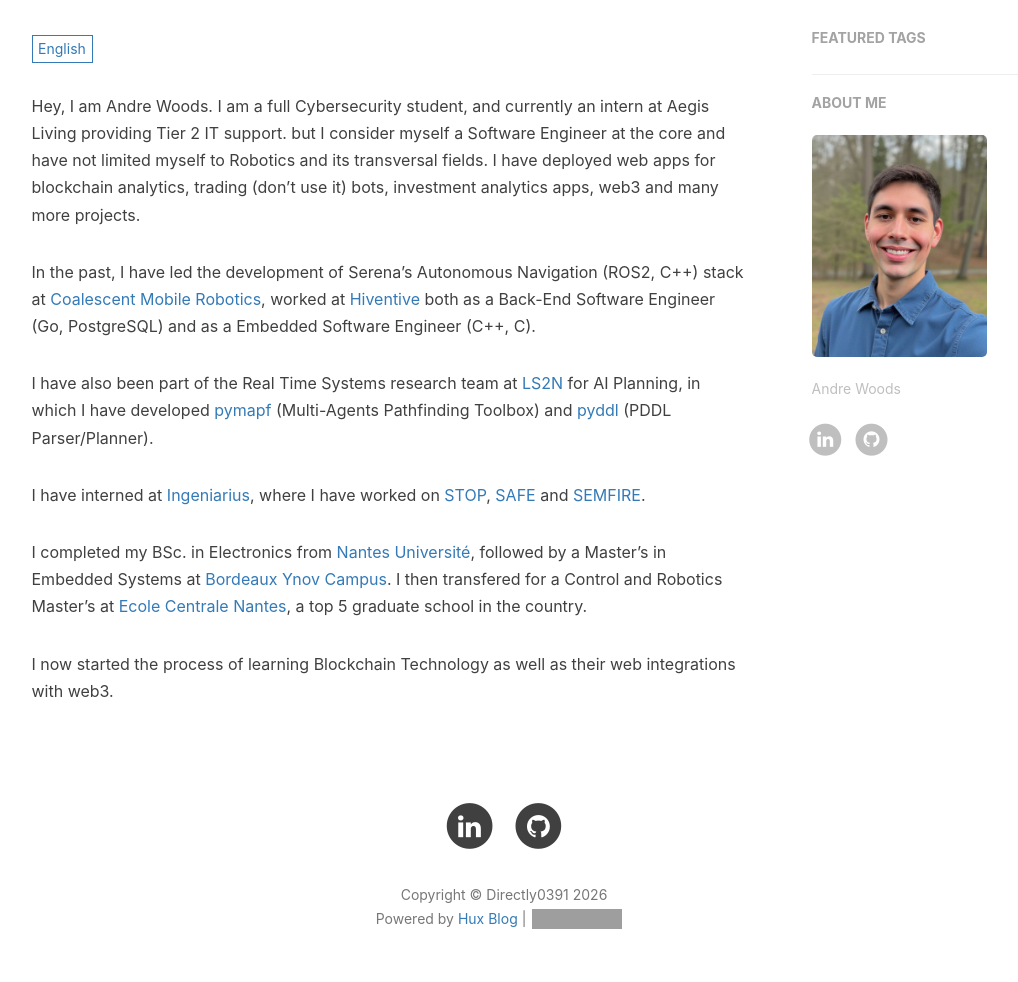
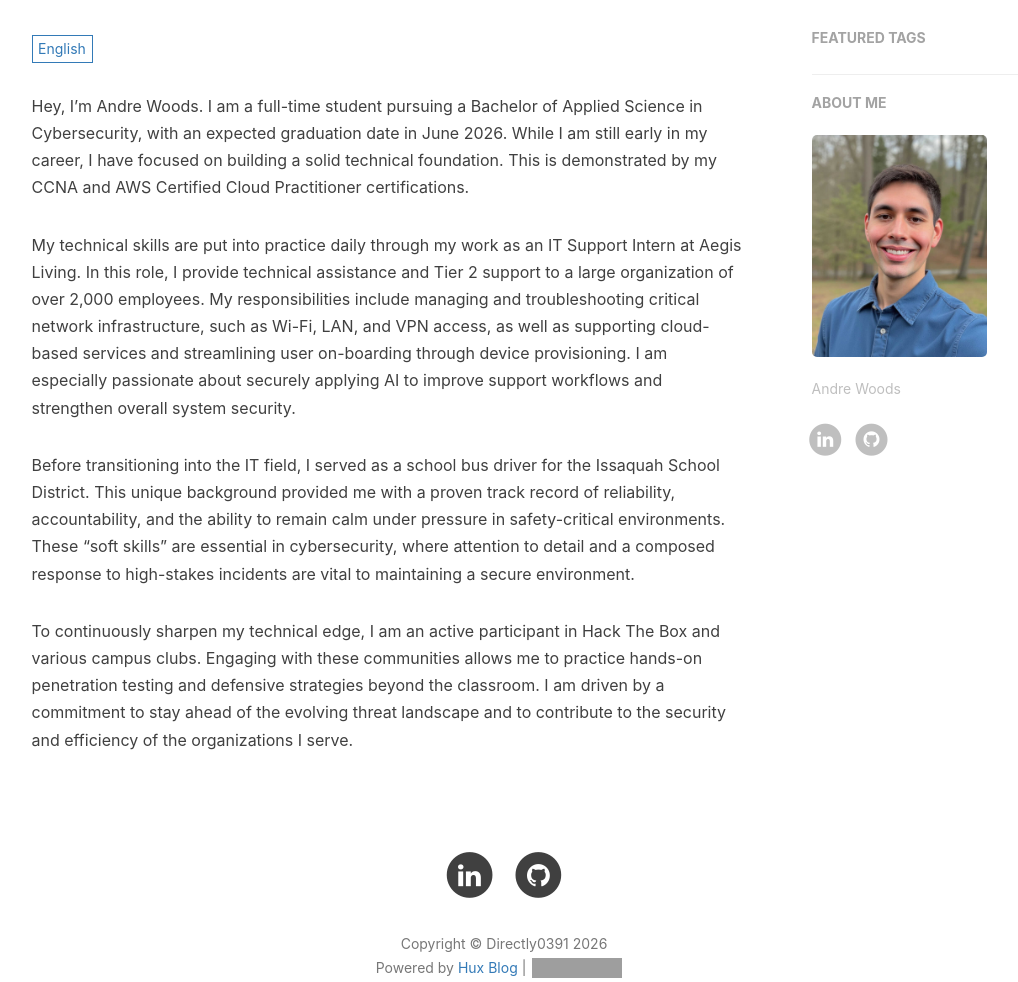
Before and after one commit to Directly0391/website, a Jekyll site: the page built from about.html, in a window 1280 px wide and 1400 px high. Shown: the part 418-1400 px from the top of the window, without its empty margins (136-1154 px from the left). Built offline with Jekyll 4.4.1, drawn with Linux system fonts in a browser that asks for light colours; nearby versions of some CDN libraries; comment, search, counter and statistics services are not loaded; grey boxes are pictures that could not be loaded.

Commit message:
Update About Me page content

```diff
--- a/_includes/about/en.md
+++ b/_includes/about/en.md
@@ -1,25 +1,7 @@
-Hey, I am Andre Woods. I am a full Cybersecurity student, and currently an intern at Aegis Living providing Tier 2 IT support. but I consider myself a Software Engineer at the core and have not limited myself to Robotics and its transversal fields. I have deployed web apps for blockchain analytics, trading (don't use it) bots, investment analytics apps, web3 and many more projects.
+Hey, I’m Andre Woods. I am a full-time student pursuing a Bachelor of Applied Science in Cybersecurity, with an expected graduation date in June 2026. While I am still early in my career, I have focused on building a solid technical foundation. This is demonstrated by my CCNA and AWS Certified Cloud Practitioner certifications.
 
-In the past, I have led the development of Serena's Autonomous Navigation (ROS2, C++) stack at [Coalescent Mobile Robotics](https://cm-robotics.com/), worked at [Hiventive](https://www.hiventive.com/en/) both as a Back-End Software Engineer (Go, PostgreSQL) and as a Embedded Software Engineer (C++, C).
+My technical skills are put into practice daily through my work as an IT Support Intern at Aegis Living. In this role, I provide technical assistance and Tier 2 support to a large organization of over 2,000 employees. My responsibilities include managing and troubleshooting critical network infrastructure, such as Wi-Fi, LAN, and VPN access, as well as supporting cloud-based services and streamlining user on-boarding through device provisioning. I am especially passionate about securely applying AI to improve support workflows and strengthen overall system security.
 
-I have also been part of the Real Time Systems research team at [LS2N](https://ls2n.fr) for AI Planning, in which I have developed [pymapf](https://github.com/APLA-Toolbox/pymapf) (Multi-Agents Pathfinding Toolbox) and [pyddl](https://github.com/APLA-Toolbox/pythonpddl) (PDDL Parser/Planner).
+Before transitioning into the IT field, I served as a school bus driver for the Issaquah School District. This unique background provided me with a proven track record of reliability, accountability, and the ability to remain calm under pressure in safety-critical environments. These "soft skills" are essential in cybersecurity, where attention to detail and a composed response to high-stakes incidents are vital to maintaining a secure environment.
 
-I have interned at [Ingeniarius](https://ingeniarius.pt/), where I have worked on [STOP](http://stop.ingeniarius.pt/), [SAFE](http://safeforest.ingeniarius.pt/) and [SEMFIRE](http://semfire.ingeniarius.pt/).
-
-I completed my BSc. in Electronics from [Nantes Université](https://english.univ-nantes.fr/), followed by a Master's in Embedded Systems at [Bordeaux Ynov Campus](https://www.ynov.com/campus/bordeaux). I then transfered for a Control and Robotics Master's at [Ecole Centrale Nantes](https://www.ec-nantes.fr/english-version), a top 5 graduate school in the country.
-
-I now started the process of learning Blockchain Technology as well as their web integrations with web3.
-
-{% comment %}
-## Star History
-
-[![Star History Chart](https://api.star-history.com/svg?repos=guilyx/guilyx,APLA-Toolbox/pymapf,APLA-Toolbox/PythonPDDL,guilyx/awesome-github-pages-portfolios&type=date&legend=top-left)](https://www.star-history.com/#guilyx/guilyx&APLA-Toolbox/pymapf&APLA-Toolbox/PythonPDDL&guilyx/awesome-github-pages-portfolios&type=date&legend=top-left)
-
-##### Projects
-
-- [Trackdrop][1] · A Footprint Tracker on Ethereum's Rollups · 2023
-- [Python-Nexo][2] · A Python Wrapper for Nexo Pro's API · 2022
-
-[1]: https://trackdrop.xyz/
-[2]: https://github.com/guilyx/python-nexo
-{% endcomment %}
+To continuously sharpen my technical edge, I am an active participant in Hack The Box and various campus clubs. Engaging with these communities allows me to practice hands-on penetration testing and defensive strategies beyond the classroom. I am driven by a commitment to stay ahead of the evolving threat landscape and to contribute to the security and efficiency of the organizations I serve.
```
